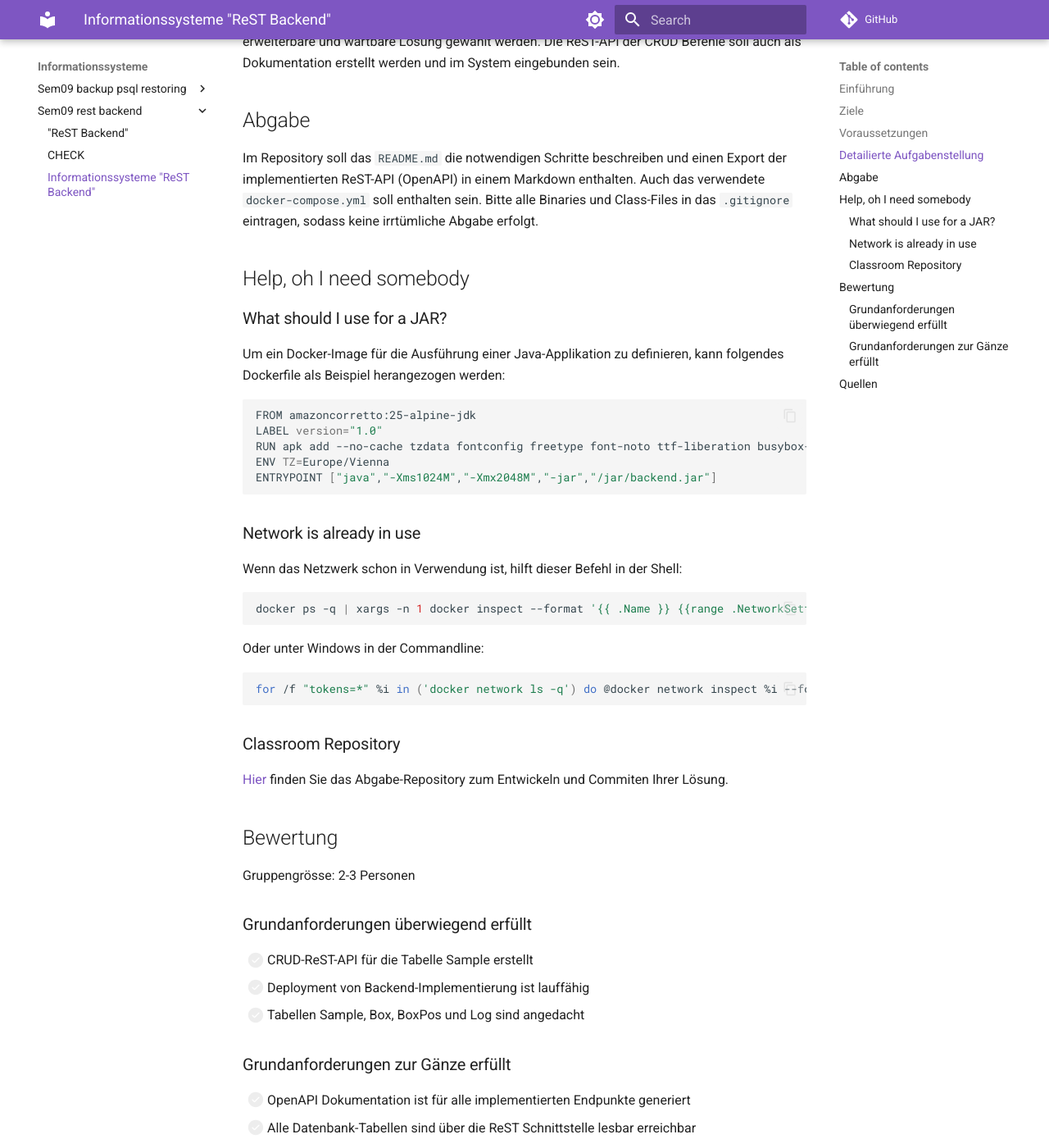
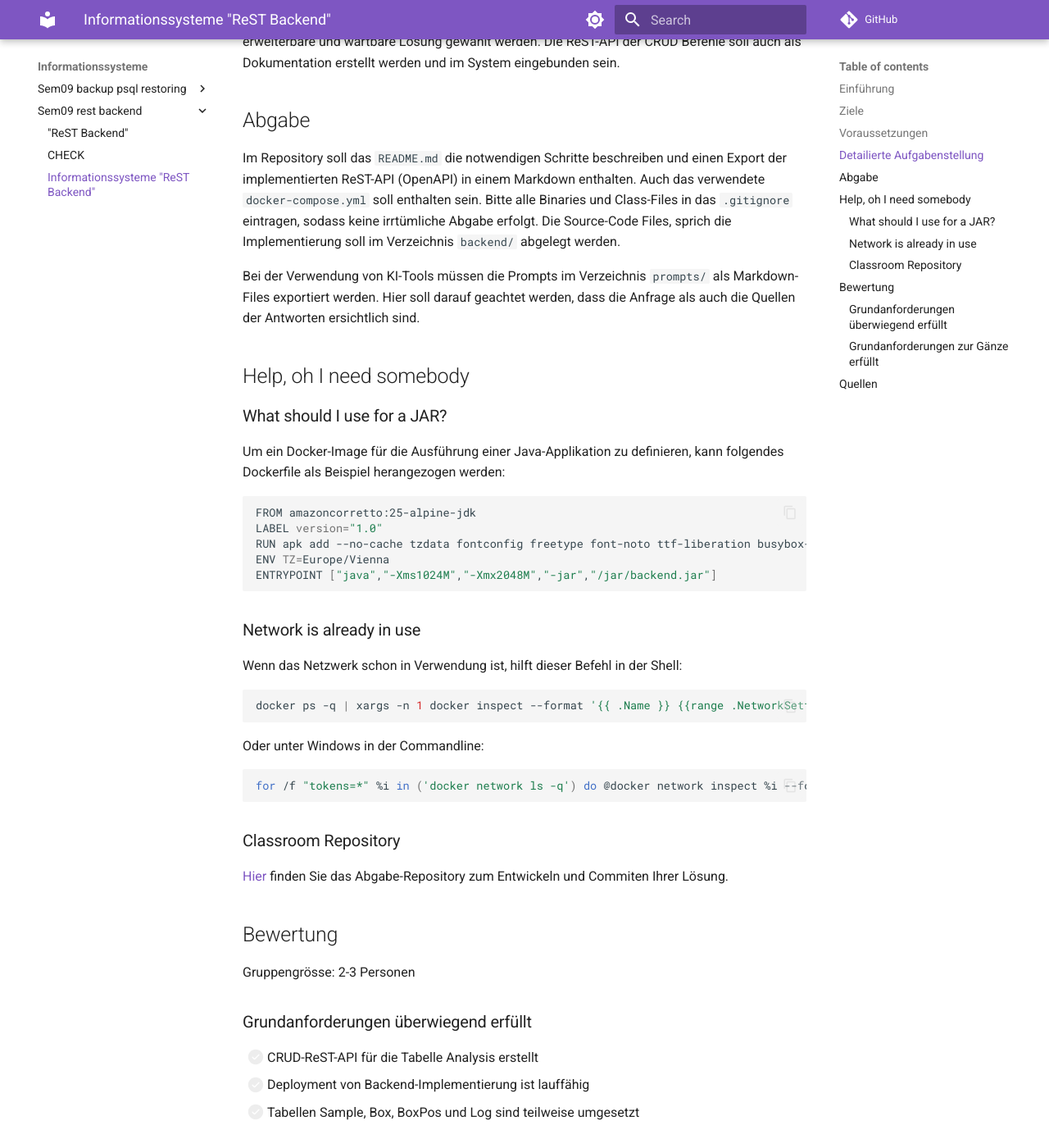
Before and after one commit to TGM-HIT/insy-exercises, an MkDocs documentation site: the page built from docs/informationssysteme_/sem09_rest_backend/TASK.md, in a window 1280 px wide and 1400 px high, scrolled down 904 px. Shown: the whole window at 82% size. Built offline with MkDocs 1.6.1 and Material for MkDocs 9.7.7, drawn with Linux system fonts in a browser that asks for light colours; comment, search, counter and statistics services are not loaded.

```diff
--- a/docs/informationssysteme_/sem09_rest_backend/TASK.md
+++ b/docs/informationssysteme_/sem09_rest_backend/TASK.md
@@ -17,7 +17,9 @@ Das Ziel dieser Übung ist das Bereitstellen einer grundlegenden Datenmanipulati
 Die funktionstüchtige Datenbank aus dem Backup-Beispiel soll als Quelle für eine CRUD-Backend-Implementierung herangezogen werden. Die Datenbank-Implementierung soll ins neue `docker-compose.yml` übernommen werden. Als Backend-Implementierung soll eine leicht erweiterbare und wartbare Lösung gewählt werden. Die ReST-API der CRUD Befehle soll auch als Dokumentation erstellt werden und im System eingebunden sein.
 
 ## Abgabe
-Im Repository soll das `README.md` die notwendigen Schritte beschreiben und einen Export der implementierten ReST-API (OpenAPI) in einem Markdown enthalten. Auch das verwendete `docker-compose.yml` soll enthalten sein. Bitte alle Binaries und Class-Files in das `.gitignore` eintragen, sodass keine irrtümliche Abgabe erfolgt.
+Im Repository soll das `README.md` die notwendigen Schritte beschreiben und einen Export der implementierten ReST-API (OpenAPI) in einem Markdown enthalten. Auch das verwendete `docker-compose.yml` soll enthalten sein. Bitte alle Binaries und Class-Files in das `.gitignore` eintragen, sodass keine irrtümliche Abgabe erfolgt. Die Source-Code Files, sprich die Implementierung soll im Verzeichnis `backend/` abgelegt werden.
+
+Bei der Verwendung von KI-Tools müssen die Prompts im Verzeichnis `prompts/` als Markdown-Files exportiert werden. Hier soll darauf geachtet werden, dass die Anfrage als auch die Quellen der Antworten ersichtlich sind.
 
 ## Help, oh I need somebody
 ### What should I use for a JAR?
@@ -46,9 +48,9 @@ for /f "tokens=*" %i in ('docker network ls -q') do @docker network inspect %i -
 ## Bewertung
 Gruppengrösse: 2-3 Personen
 ### Grundanforderungen überwiegend erfüllt
-- [ ] CRUD-ReST-API für die Tabelle Sample erstellt
+- [ ] CRUD-ReST-API für die Tabelle Analysis erstellt
 - [ ] Deployment von Backend-Implementierung ist lauffähig
-- [ ] Tabellen Sample, Box, BoxPos und Log sind angedacht
+- [ ] Tabellen Sample, Box, BoxPos und Log sind teilweise umgesetzt
 
 ### Grundanforderungen zur Gänze erfüllt
 - [ ] OpenAPI Dokumentation ist für alle implementierten Endpunkte generiert
```
Also changed, not shown: other parts of docs/informationssysteme_/sem09_rest_backend/TASK.md (+1 -1 lines).
